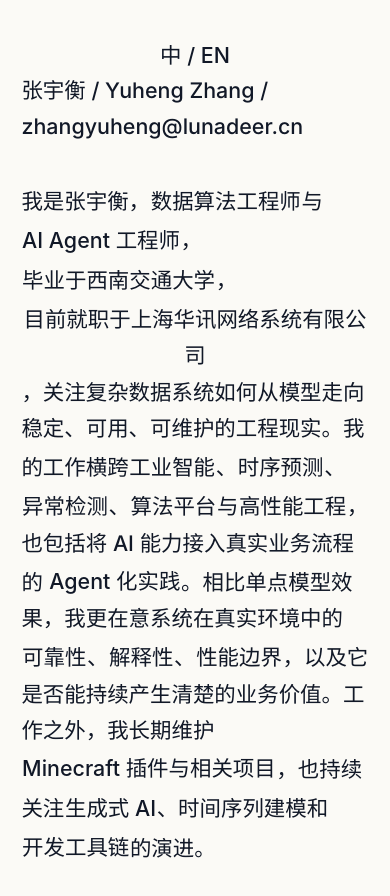
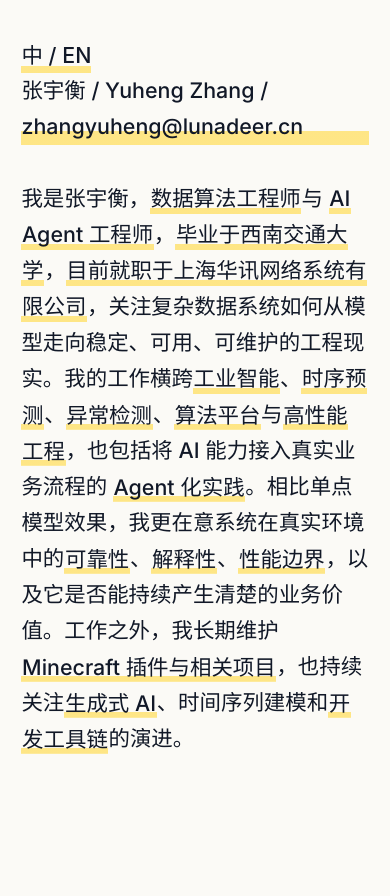
Before and after one commit to ColdeZhang/ZhangYuheng, a React (Vite) app: page / in a window 390 px wide. Shown: the top 896 px of the page. After the commit the page ends 844 px from the top, so only its background shows below. Built offline with nearby package versions, Linux system fonts and the light colour scheme.

Commit message:
fix: polish mobile text highlighting

```diff
--- a/src/components/InteractiveParagraph.tsx
+++ b/src/components/InteractiveParagraph.tsx
@@ -10,6 +10,26 @@ type InteractiveParagraphProps = {
   onToggleKeyword: (id: KeywordId) => void;
 };
 
+const leadingPunctuationPattern = /^[、，,.;；:：。]+/;
+
+function getLeadingPunctuation(segment: TextSegment | undefined) {
+  if (!segment || segment.kind !== 'text') {
+    return '';
+  }
+
+  return segment.text.match(leadingPunctuationPattern)?.[0] ?? '';
+}
+
+function followsActiveCrossSection(segments: TextSegment[], index: number, activeKeyword: KeywordId | null) {
+  const previous = segments[index - 1];
+
+  if (!previous || previous.kind !== 'keyword' || previous.keywordId !== activeKeyword) {
+    return false;
+  }
+
+  return homepageContent.keywords[previous.keywordId].mode === 'crossSection';
+}
+
 export function InteractiveParagraph({
   locale,
   segments,
@@ -20,9 +40,17 @@ export function InteractiveParagraph({
     <p className="mother-paragraph" data-expanded={Boolean(activeKeyword)}>
       {segments.map((segment, index) => {
         if (segment.kind === 'text') {
+          const text = followsActiveCrossSection(segments, index, activeKeyword)
+            ? segment.text.replace(leadingPunctuationPattern, '')
+            : segment.text;
+
+          if (!text) {
+            return null;
+          }
+
           return (
             <span key={`${segment.text}-${index}`} className="text-fragment" data-defocused={Boolean(activeKeyword)}>
-              {segment.text}
+              {text}
             </span>
           );
         }
@@ -31,6 +59,9 @@ export function InteractiveParagraph({
         const active = activeKeyword === segment.keywordId;
         const defocused = Boolean(activeKeyword) && !active;
         const expansionId = `expansion-${segment.keywordId}`;
+        const trailingPunctuation = active && keyword.mode === 'crossSection'
+          ? getLeadingPunctuation(segments[index + 1])
+          : '';
 
         return (
           <span key={`${segment.keywordId}-${index}`} className="keyword-wrap">
@@ -42,6 +73,7 @@ export function InteractiveParagraph({
               onToggle={onToggleKeyword}
               controls={keyword.mode === 'crossSection' ? expansionId : undefined}
             />
+            {trailingPunctuation}
             {active && keyword.mode === 'inline' ? (
               <span className="inline-rewrite"> {keyword.content[locale][0]}</span>
             ) : null}
--- a/src/components/KeywordText.tsx
+++ b/src/components/KeywordText.tsx
@@ -1,3 +1,4 @@
+import type { KeyboardEvent } from 'react';
 import type { KeywordId } from '../content/homepageContent';
 
 type KeywordTextProps = {
@@ -10,18 +11,27 @@ type KeywordTextProps = {
 };
 
 export function KeywordText({ id, text, active, defocused, controls, onToggle }: KeywordTextProps) {
+  const handleKeyDown = (event: KeyboardEvent<HTMLSpanElement>) => {
+    if (event.key === 'Enter' || event.key === ' ') {
+      event.preventDefault();
+      onToggle(id);
+    }
+  };
+
   return (
-    <button
-      type="button"
+    <span
+      role="button"
+      tabIndex={0}
       className="keyword"
       data-active={active}
       data-defocused={defocused}
       onClick={() => onToggle(id)}
+      onKeyDown={handleKeyDown}
       aria-expanded={active}
       aria-controls={controls}
       aria-label={text}
     >
       {text}
-    </button>
+    </span>
   );
 }
--- a/src/styles.css
+++ b/src/styles.css
@@ -41,6 +41,7 @@ a {
 .meta-line {
   display: flex;
   justify-content: space-between;
+  align-items: baseline;
   gap: 1.72em;
   margin-bottom: 1.72em;
 }
@@ -59,41 +60,42 @@ a {
 .text-link {
   position: relative;
   text-decoration: none;
+  background-image:
+    linear-gradient(rgba(255, 224, 102, 0.78), rgba(255, 224, 102, 0.78)),
+    linear-gradient(rgba(255, 224, 102, 0.78), rgba(255, 224, 102, 0.78));
+  background-repeat: no-repeat;
+  background-position: left bottom, left bottom;
+  background-size: 100% 20%, 0 88%;
+  -webkit-box-decoration-break: clone;
+  box-decoration-break: clone;
+  transition: background-size 320ms ease, filter 260ms ease, opacity 260ms ease;
 }
 
 .keyword {
-  position: relative;
   display: inline;
   border: 0;
   padding: 0 0.03em;
-  background: transparent;
+  background-color: transparent;
+  background-image:
+    linear-gradient(rgba(255, 224, 102, 0.78), rgba(255, 224, 102, 0.78)),
+    linear-gradient(rgba(255, 224, 102, 0.78), rgba(255, 224, 102, 0.78));
+  background-repeat: no-repeat;
+  background-position: left bottom, left bottom;
+  background-size: 100% 20%, 0 88%;
+  -webkit-box-decoration-break: clone;
+  box-decoration-break: clone;
   cursor: pointer;
   color: inherit;
   line-height: inherit;
+  transition: background-size 320ms ease, filter 260ms ease, opacity 260ms ease;
 }
 
-.keyword::before,
-.text-link::before {
-  content: "";
-  position: absolute;
-  z-index: -1;
-  left: -0.04em;
-  right: -0.04em;
-  bottom: 0.12em;
-  height: 20%;
-  background: rgba(255, 224, 102, 0.78);
-  border-radius: 0.08em;
-  transform-origin: left center;
-  transition: height 260ms ease, bottom 260ms ease, transform 320ms ease;
-}
-
-.keyword:hover::before,
-.keyword:focus-visible::before,
-.keyword[data-active="true"]::before,
-.text-link:hover::before,
-.text-link:focus-visible::before {
-  bottom: 0.05em;
-  height: 88%;
+.keyword:hover,
+.keyword:focus-visible,
+.keyword[data-active="true"],
+.text-link:hover,
+.text-link:focus-visible {
+  background-size: 100% 20%, 100% 88%;
 }
 
 .keyword:focus-visible,
@@ -103,8 +105,7 @@ a {
   outline-offset: 0.12em;
 }
 
-.text-fragment,
-.keyword {
+.text-fragment {
   transition: filter 260ms ease, opacity 260ms ease;
 }
 
@@ -181,6 +182,7 @@ a {
   .meta-line {
     flex-direction: column-reverse;
     justify-content: flex-start;
+    align-items: flex-start;
     gap: 0;
   }
 }
```
